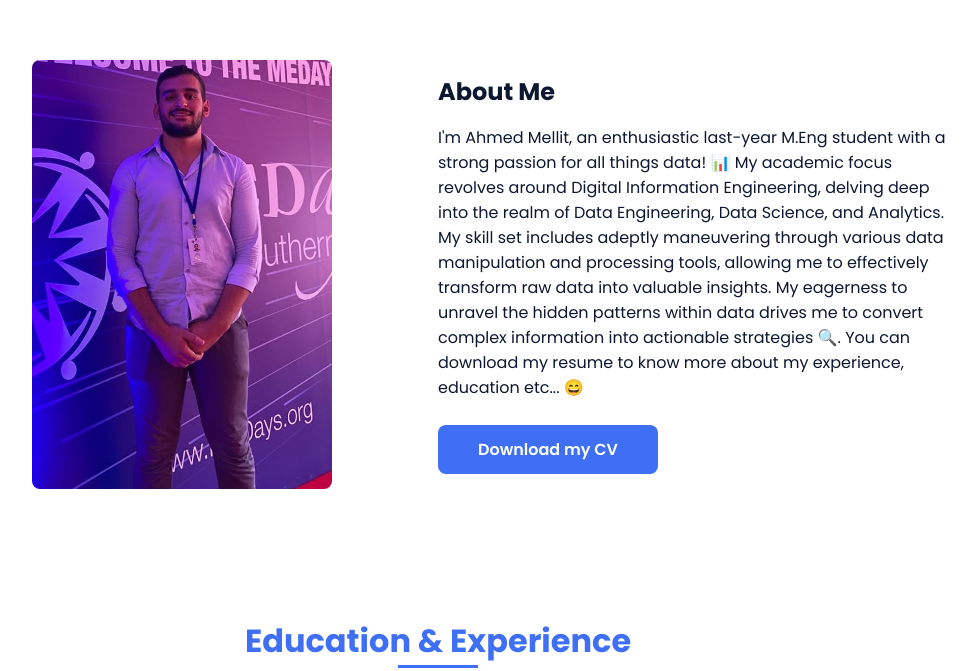
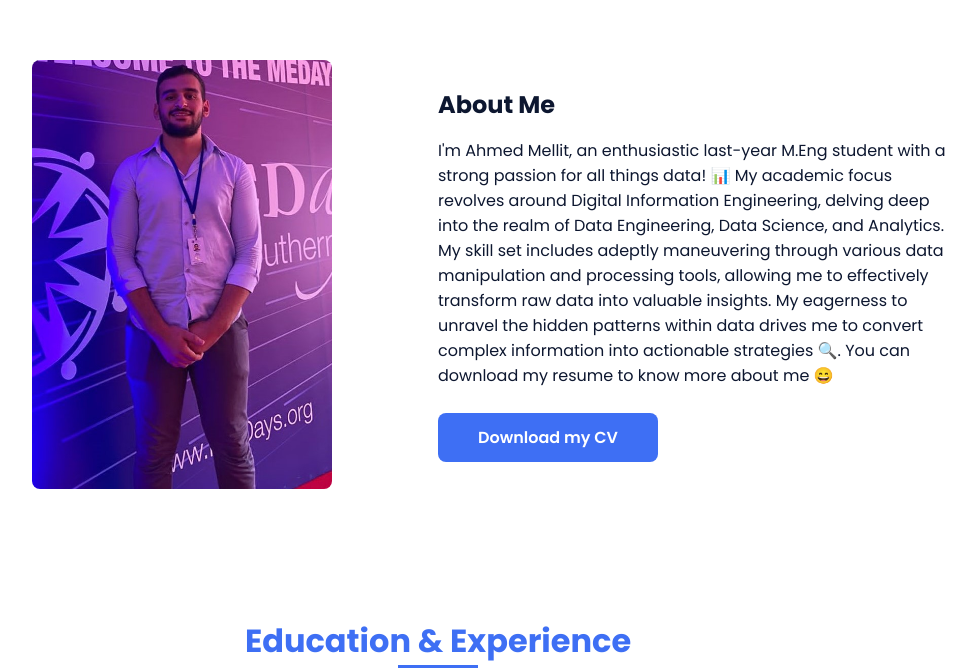
Before and after one commit to ahmedmellit/portfolio, a plain HTML site: page index.html in a window 1280 px wide. Shown: the part 754-1425 px from the top of the page, without its empty margins (202-1178 px from the left). Drawn offline with nearby package versions, Linux system fonts and the light colour scheme.

Commit message:
Update index.html

```diff
--- a/index.html
+++ b/index.html
@@ -75,7 +75,7 @@
 
                     <div>
                         <h2 class="about__subtitle">About Me</h2>
-                        <p class="about__text">I'm Ahmed Mellit, an enthusiastic last-year M.Eng student with a strong passion for all things data! &#x1F4CA; My academic focus revolves around Digital Information Engineering, delving deep into the realm of Data Engineering, Data Science, and Analytics. My skill set includes adeptly maneuvering through various data manipulation and processing tools, allowing me to effectively transform raw data into valuable insights. My eagerness to unravel the hidden patterns within data drives me to convert complex information into actionable strategies &#x1F50D;. You can download my resume to know more about my experience, education etc... &#x1F604;</p>
+                        <p class="about__text">I'm Ahmed Mellit, an enthusiastic last-year M.Eng student with a strong passion for all things data! &#x1F4CA; My academic focus revolves around Digital Information Engineering, delving deep into the realm of Data Engineering, Data Science, and Analytics. My skill set includes adeptly maneuvering through various data manipulation and processing tools, allowing me to effectively transform raw data into valuable insights. My eagerness to unravel the hidden patterns within data drives me to convert complex information into actionable strategies &#x1F50D;. You can download my resume to know more about me &#x1F604;</p>
                         <br>
                         <a class="button" href="MyResume.pdf" download>Download my CV</a>
                     </div>
```
